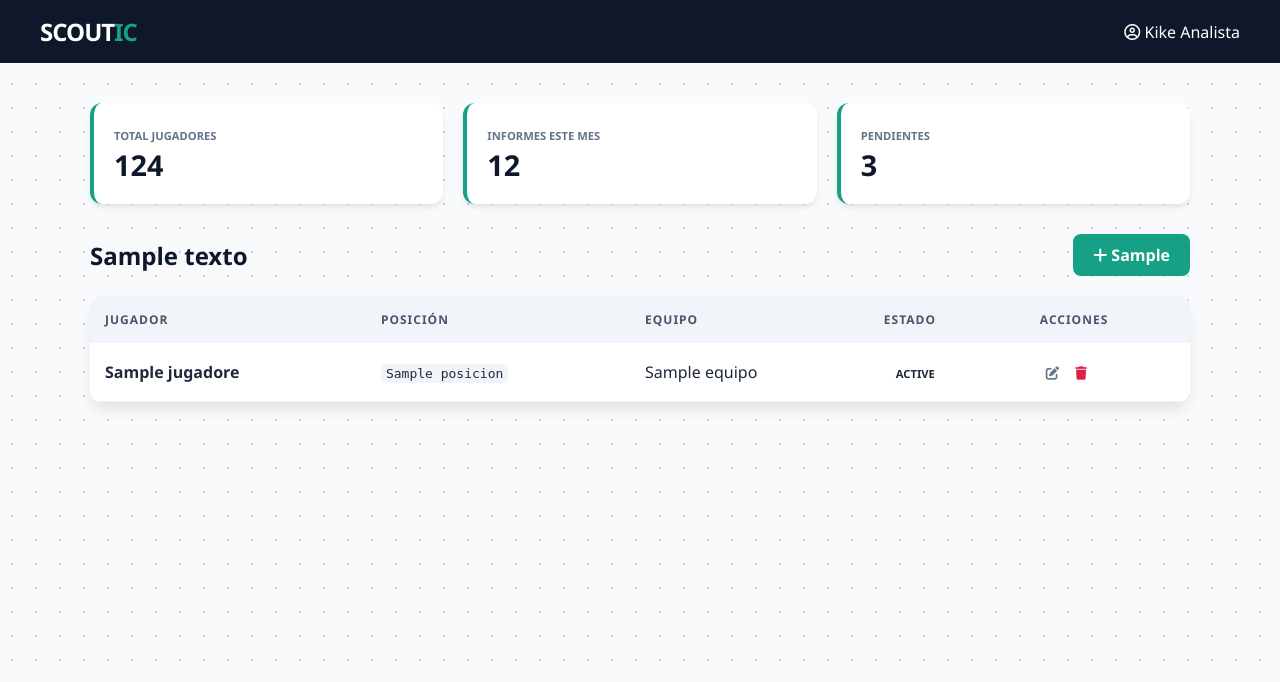
After one commit to ryankiks/proyecto-fenix, a Flask app: template templates/scoutic.html in a window 1280 px wide. The commit adds this page. Shown: the top 682 px of the page. Run offline with Flask 3, Linux system fonts and the light colour scheme; the template is opened without the code that fills it: most values are stand-ins (such as "Sample title", 1, 10 or a date in 2020).

Commit message:
añadir informes crm

```diff
--- a/requirements.txt
+++ b/requirements.txt
@@ -1 +1,2 @@
 flask
+deep-translator
--- a/templates/index.html
+++ b/templates/index.html
@@ -79,6 +79,7 @@
             background: rgba(248, 250, 252, 0.8); /* Mismo color del body pero con transparencia */
             backdrop-filter: blur(8px); /* Desenfoca el fondo de malla */
             border-bottom: 1px solid rgba(203, 213, 225, 0.5); /* Línea divisoria suave */
+
         }
         .pro-link {
             text-decoration: none;
@@ -130,6 +131,7 @@
             <a href="https://pro.besoccer.com" target="_blank" class="pro-link-logo">
                 <img src="{{ url_for('static', filename='images/logo-pro.png') }}" alt="BeSoccer Pro">
             </a>
+            <a href="/scoutic" class="logo-scoutic">SCOUT<span>IC</span></a>
         </div>
         <div class="global-lang-selector">
             <a href="/?lang=es" class="lang-link {{ 'active' if lang == 'es' }}">ESP</a>
@@ -167,7 +169,7 @@
                     <p class="description">{{ info.descripcion }}</p>
                 </div>
                 <div class="actions">
-                    <a href="{{ url_for('static', filename='muestras/' + info.archivo) }}"
+                    <a href="{{ url_for('static', filename='muestras/' + info.archivo_final) }}"
                        class="btn btn-sample" download onclick="showThanks(event)">
                        {{ textos.muestra }}
                     </a>
--- /dev/null
+++ b/templates/scoutic.html
@@ -0,0 +1,92 @@
+<!DOCTYPE html>
+<html lang="{{ lang }}">
+<head>
+    <meta charset="UTF-8">
+    <title>Scoutic | CRM</title>
+    <link rel="stylesheet" href="https://cdnjs.cloudflare.com/ajax/libs/font-awesome/6.0.0/css/all.min.css">
+    <style>
+        :root { --scoutic-green: #16a085; --dark-bg: #0f172a; }
+        body {
+            background-color: #f8fafc;
+            background-image: radial-gradient(#cbd5e1 0.8px, transparent 0.8px);
+            background-size: 24px 24px;
+            font-family: 'Segoe UI', sans-serif; margin: 0;
+        }
+
+        /* Navbar Scoutic */
+        .scoutic-nav {
+            background: var(--dark-bg); color: white;
+            padding: 15px 40px; display: flex; justify-content: space-between; align-items: center;
+        }
+        .logo-scoutic { font-weight: 900; font-size: 1.5rem; letter-spacing: -1px; color: white; text-decoration: none; }
+        .logo-scoutic span { color: var(--scoutic-green); }
+
+        .container { max-width: 1100px; margin: 40px auto; padding: 0 20px; }
+
+        /* Tarjeta de Control */
+        .stats-bar { display: grid; grid-template-columns: repeat(3, 1fr); gap: 20px; margin-bottom: 30px; }
+        .stat-card { background: white; padding: 20px; border-radius: 12px; box-shadow: 0 4px 6px -1px rgba(0,0,0,0.1); border-left: 4px solid var(--scoutic-green); }
+        .stat-card small { color: #64748b; font-weight: bold; text-transform: uppercase; font-size: 0.7rem; }
+        .stat-card div { font-size: 1.8rem; font-weight: 900; color: var(--dark-bg); }
+
+        table { width: 100%; border-collapse: collapse; background: white; border-radius: 12px; overflow: hidden; box-shadow: 0 10px 15px -3px rgba(0,0,0,0.1); }
+        th { background: #f1f5f9; color: #475569; padding: 15px; text-align: left; font-size: 0.75rem; text-transform: uppercase; letter-spacing: 1px; }
+        td { padding: 18px 15px; border-bottom: 1px solid #f1f5f9; color: #1e293b; }
+
+        .badge { padding: 5px 12px; border-radius: 20px; font-size: 0.7rem; font-weight: 800; text-transform: uppercase; }
+        .En-progreso { background: #fef3c7; color: #92400e; }
+        .Pendiente { background: #e2e8f0; color: #475569; }
+        .Terminado { background: #dcfce7; color: #166534; }
+
+        .btn-new { background: var(--scoutic-green); color: white; padding: 10px 20px; border-radius: 8px; text-decoration: none; font-weight: bold; transition: 0.3s; }
+        .btn-new:hover { background: #12876f; transform: translateY(-2px); }
+    </style>
+</head>
+<body>
+
+<nav class="scoutic-nav">
+    <a href="/" class="logo-scoutic">SCOUT<span>IC</span></a>
+    <div class="nav-user"><i class="fa-regular fa-circle-user"></i> Kike Analista</div>
+</nav>
+
+<div class="container">
+    <div class="stats-bar">
+        <div class="stat-card"><small>Total Jugadores</small><div>124</div></div>
+        <div class="stat-card"><small>Informes este mes</small><div>12</div></div>
+        <div class="stat-card"><small>Pendientes</small><div>3</div></div>
+    </div>
+
+    <div style="display:flex; justify-content:space-between; align-items:center; margin-bottom:20px;">
+        <h2 style="color:var(--dark-bg); margin:0;">{{ textos.titulo_crm }}</h2>
+        <a href="#" class="btn-new"><i class="fa-solid fa-plus"></i> {{ textos.nuevo_jugador }}</a>
+    </div>
+
+    <table>
+        <thead>
+            <tr>
+                <th>Jugador</th>
+                <th>Posición</th>
+                <th>Equipo</th>
+                <th>Estado</th>
+                <th>Acciones</th>
+            </tr>
+        </thead>
+        <tbody>
+            {% for j in jugadores %}
+            <tr>
+                <td><strong>{{ j.nombre }}</strong></td>
+                <td><code style="background:#f1f5f9; padding:2px 5px; border-radius:4px;">{{ j.posicion }}</code></td>
+                <td>{{ j.equipo }}</td>
+                <td><span class="badge {{ j.estado.replace(' ', '-') }}">{{ j.estado }}</span></td>
+                <td>
+                    <button style="border:none; background:none; cursor:pointer; color:#64748b;"><i class="fa-solid fa-pen-to-square"></i></button>
+                    <button style="border:none; background:none; cursor:pointer; color:#e11d48;"><i class="fa-solid fa-trash"></i></button>
+                </td>
+            </tr>
+            {% endfor %}
+        </tbody>
+    </table>
+</div>
+
+</body>
+</html>
```
Also changed, not shown: web.py (+58 -32 lines), static/manifest.json (added), 1 other file.
